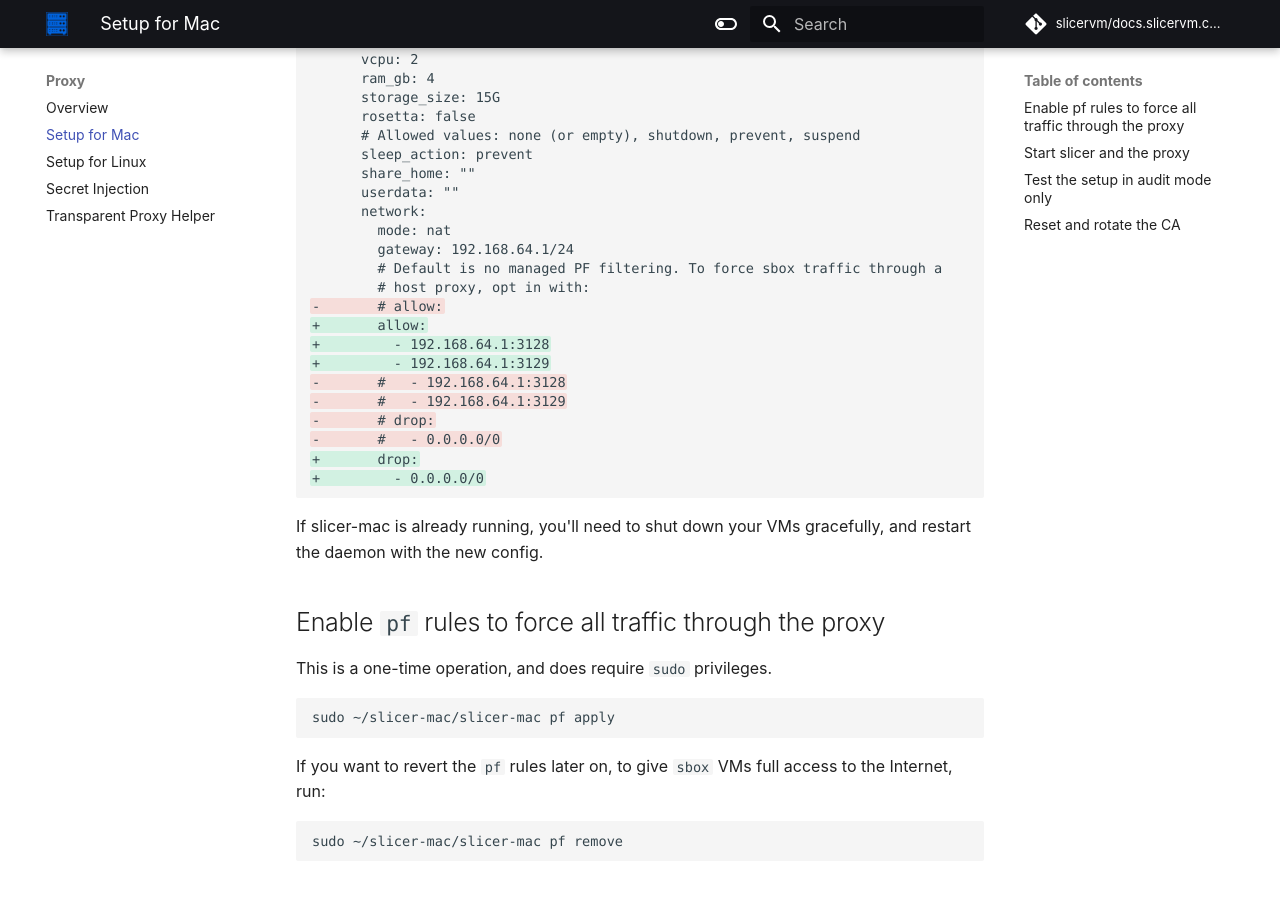
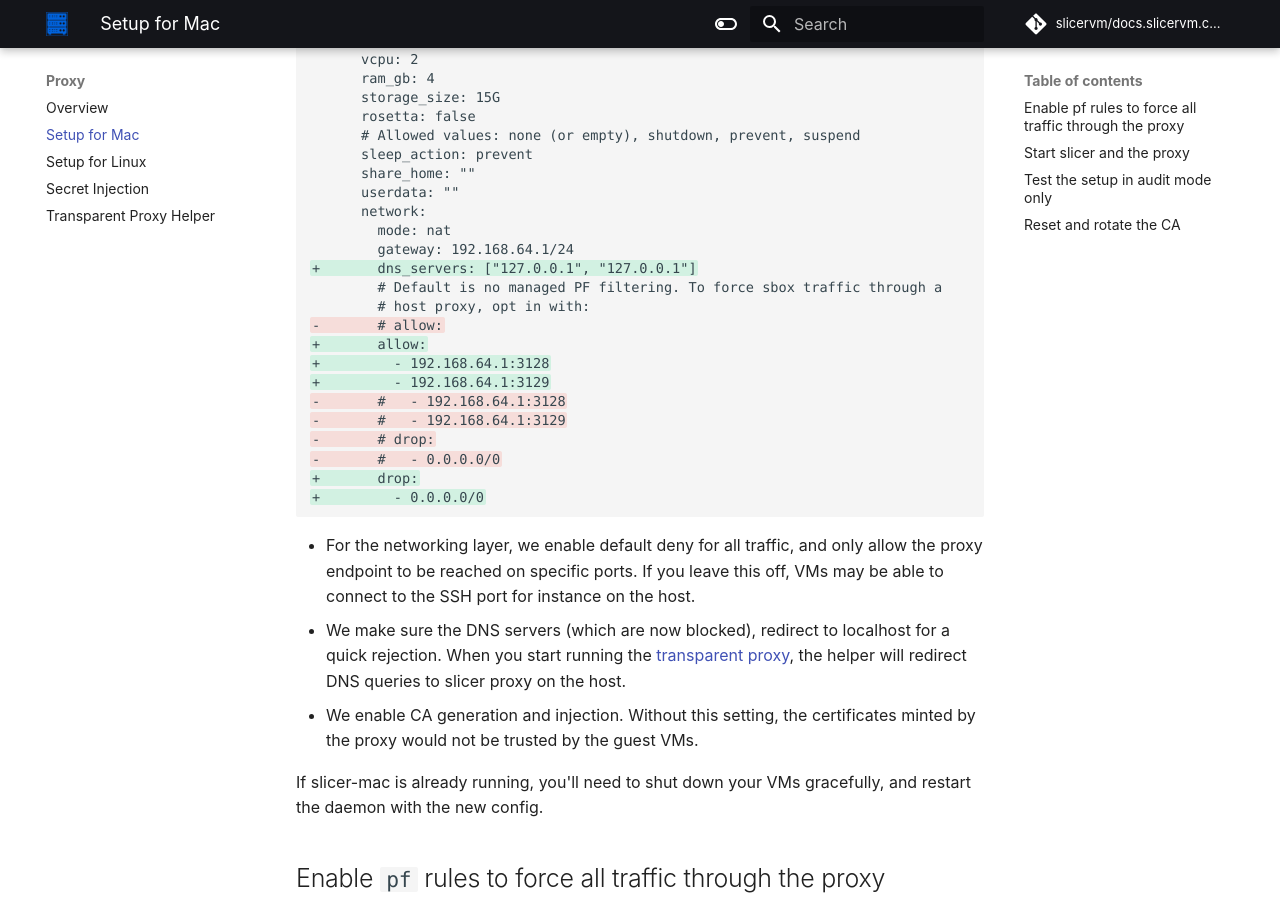
Before and after one commit to slicervm/docs.slicervm.com, an MkDocs documentation site: the page built from docs/proxy/mac.md, in a window 1280 px wide and 900 px high, scrolled down 707 px. Built offline with MkDocs 1.6.1 and Material for MkDocs 9.7.7, drawn with Linux system fonts in a browser that asks for light colours; some web fonts are replaced; comment, search, counter and statistics services are not loaded.

Commit message:
Final notes on transparent proxying
Signed-off-by: Alex Ellis (OpenFaaS Ltd) <alexellis2@gmail.com>

````diff
--- a/docs/proxy/mac.md
+++ b/docs/proxy/mac.md
@@ -32,6 +32,7 @@ The below is a partial snippet, to show the changes you need to make.
       network:
         mode: nat
         gateway: 192.168.64.1/24
++       dns_servers: ["127.0.0.1", "127.0.0.1"]
         # Default is no managed PF filtering. To force sbox traffic through a
         # host proxy, opt in with:
 -       # allow:
@@ -45,6 +46,10 @@ The below is a partial snippet, to show the changes you need to make.
 +       drop:
 +         - 0.0.0.0/0
 ```
+
+* For the networking layer, we enable default deny for all traffic, and only allow the proxy endpoint to be reached on specific ports. If you leave this off, VMs may be able to connect to the SSH port for instance on the host.
+* We make sure the DNS servers (which are now blocked), redirect to localhost for a quick rejection. When you start running the [transparent proxy](/proxy/transparent), the helper will redirect DNS queries to slicer proxy on the host.
+* We enable CA generation and injection. Without this setting, the certificates minted by the proxy would not be trusted by the guest VMs.
 
 If slicer-mac is already running, you'll need to shut down your VMs gracefully, and restart the daemon with the new config.
 
````
